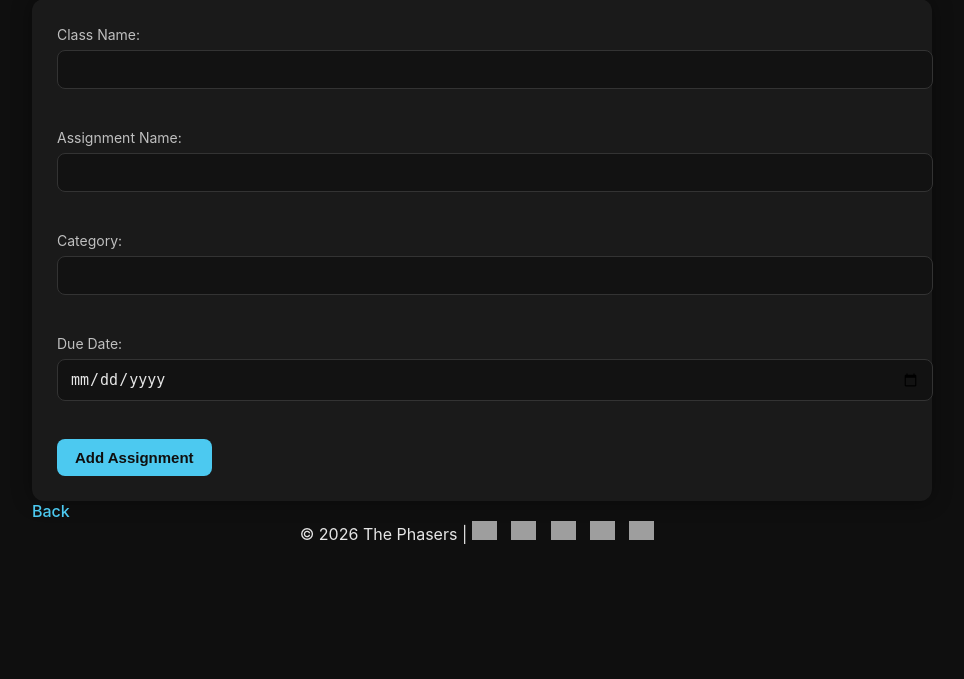
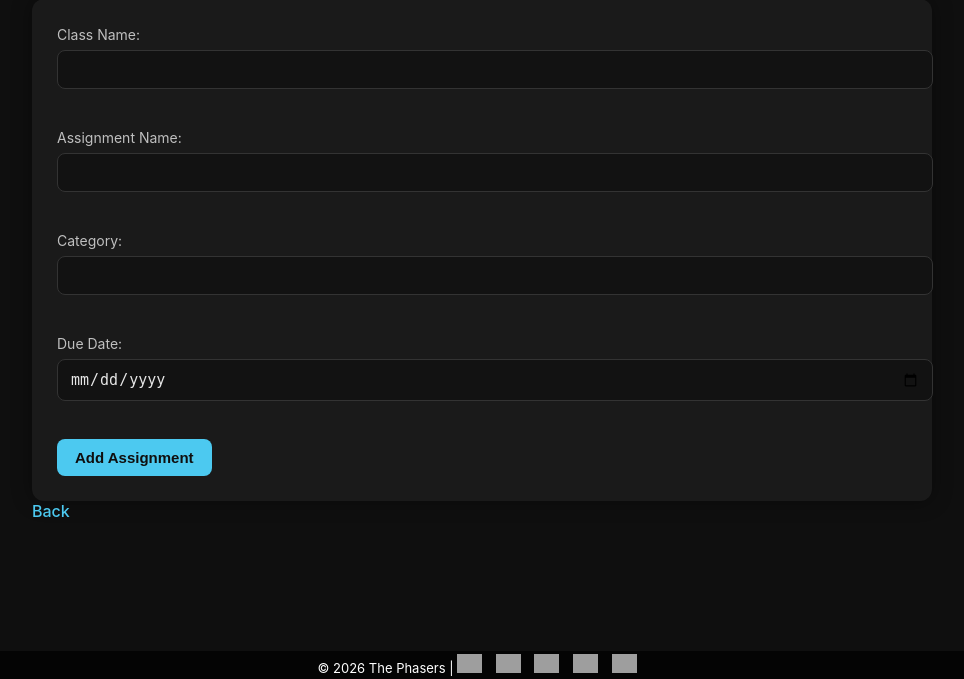
Before and after one commit to OrangeXR/CSCI-4317-SEII-Project, a Flask app: page /add in a window 1280 px wide. Shown: the part 121-800 px from the top of the page, without its empty margins (158-1122 px from the left). Run offline with Flask 3, Linux system fonts and the light colour scheme; a user stored in the database is signed in; grey boxes are pictures that could not be loaded.

Commit message:
Update style.css

```diff
--- a/src/static/css/style.css
+++ b/src/static/css/style.css
@@ -234,3 +234,33 @@ p[style*="color:red"] {
     object-fit: cover;
     border: 3px solid #444;
 }
+
+
+/* ========= TEAM BAR ========= */
+.team-footer {
+    position: fixed;
+    bottom: 0;
+    left: 0;
+    width: 100%;
+    height: 28px;
+    background: rgba(0, 0, 0, 0.7);
+    color: white;
+    display: flex;
+    justify-content: center;
+    align-items: center;
+    font-size: 13px;
+    z-index: 9999;
+}
+
+.team-footer .footer-links a {
+    color: #fff;
+    margin: 0 12px;
+    text-decoration: none;
+    transition: color 0.2s ease;
+}
+
+.team-footer .footer-links a:hover {
+    color: #8fd3ff;
+}
+
+/* ===========*/
```
